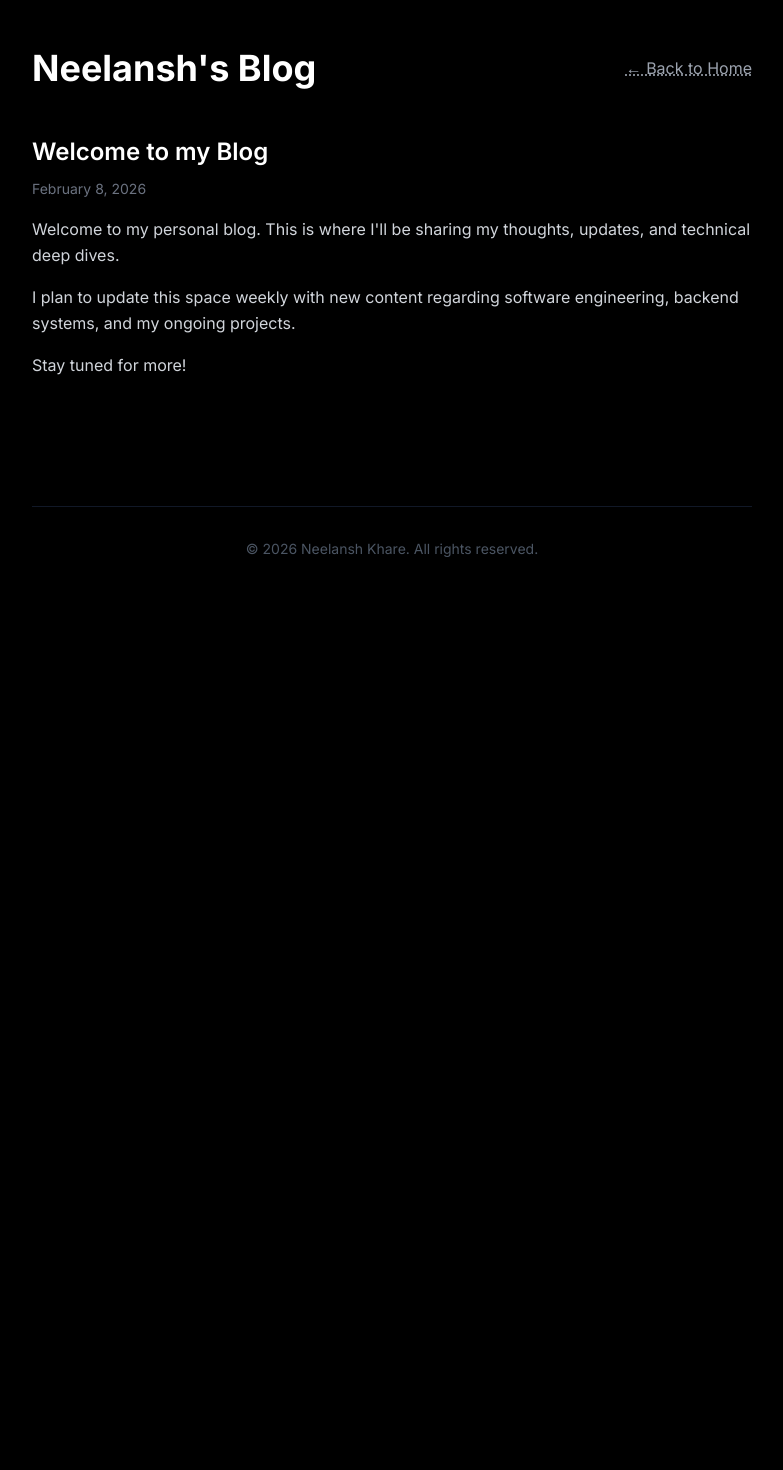
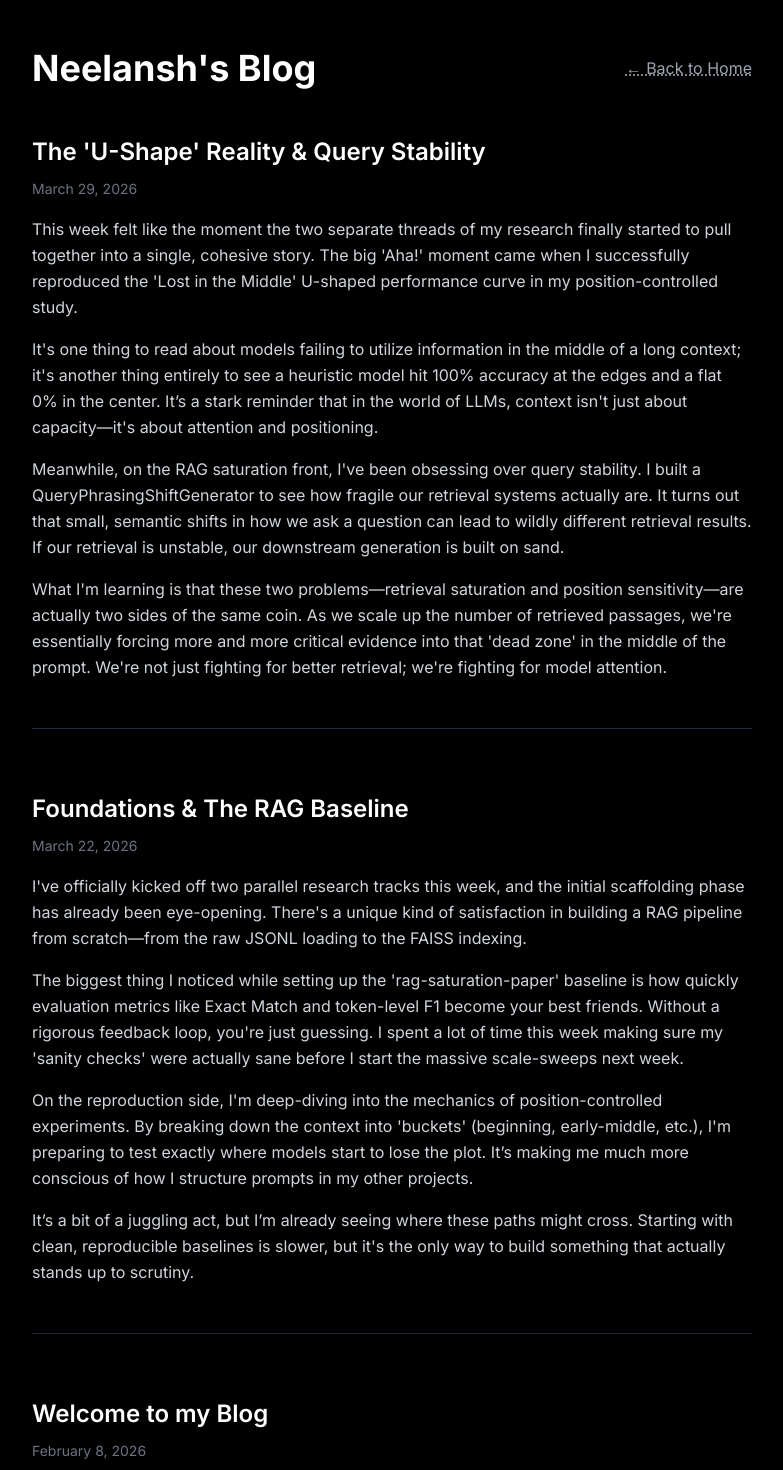
Before and after one commit to Neelansh-Khare/new-portfolio, a Next.js app: page /blog in a window 1280 px wide. Shown: the top 1470 px of the page, without its empty margins (248-1031 px from the left). Before the commit the page ends 800 px from the top, so only its background shows below. Built offline with nearby package versions, Linux system fonts and the light colour scheme.

Commit message:
first twoblogs

```diff
--- a/src/data/blog.ts
+++ b/src/data/blog.ts
@@ -6,6 +6,28 @@ export interface BlogPost {
 }
 
 export const blogData: BlogPost[] = [
+  {
+    slug: "weekly-update-week-2",
+    title: "The 'U-Shape' Reality & Query Stability",
+    date: "March 29, 2026",
+    content: [
+      "This week felt like the moment the two separate threads of my research finally started to pull together into a single, cohesive story. The big 'Aha!' moment came when I successfully reproduced the 'Lost in the Middle' U-shaped performance curve in my position-controlled study.",
+      "It's one thing to read about models failing to utilize information in the middle of a long context; it's another thing entirely to see a heuristic model hit 100% accuracy at the edges and a flat 0% in the center. It’s a stark reminder that in the world of LLMs, context isn't just about capacity—it's about attention and positioning.",
+      "Meanwhile, on the RAG saturation front, I've been obsessing over query stability. I built a QueryPhrasingShiftGenerator to see how fragile our retrieval systems actually are. It turns out that small, semantic shifts in how we ask a question can lead to wildly different retrieval results. If our retrieval is unstable, our downstream generation is built on sand.",
+      "What I'm learning is that these two problems—retrieval saturation and position sensitivity—are actually two sides of the same coin. As we scale up the number of retrieved passages, we're essentially forcing more and more critical evidence into that 'dead zone' in the middle of the prompt. We're not just fighting for better retrieval; we're fighting for model attention.",
+    ],
+  },
+  {
+    slug: "weekly-update-week-1",
+    title: "Foundations & The RAG Baseline",
+    date: "March 22, 2026",
+    content: [
+      "I've officially kicked off two parallel research tracks this week, and the initial scaffolding phase has already been eye-opening. There's a unique kind of satisfaction in building a RAG pipeline from scratch—from the raw JSONL loading to the FAISS indexing.",
+      "The biggest thing I noticed while setting up the 'rag-saturation-paper' baseline is how quickly evaluation metrics like Exact Match and token-level F1 become your best friends. Without a rigorous feedback loop, you're just guessing. I spent a lot of time this week making sure my 'sanity checks' were actually sane before I start the massive scale-sweeps next week.",
+      "On the reproduction side, I'm deep-diving into the mechanics of position-controlled experiments. By breaking down the context into 'buckets' (beginning, early-middle, etc.), I'm preparing to test exactly where models start to lose the plot. It’s making me much more conscious of how I structure prompts in my other projects.",
+      "It’s a bit of a juggling act, but I’m already seeing where these paths might cross. Starting with clean, reproducible baselines is slower, but it's the only way to build something that actually stands up to scrutiny.",
+    ],
+  },
   {
     slug: "welcome",
     title: "Welcome to my Blog",
```
